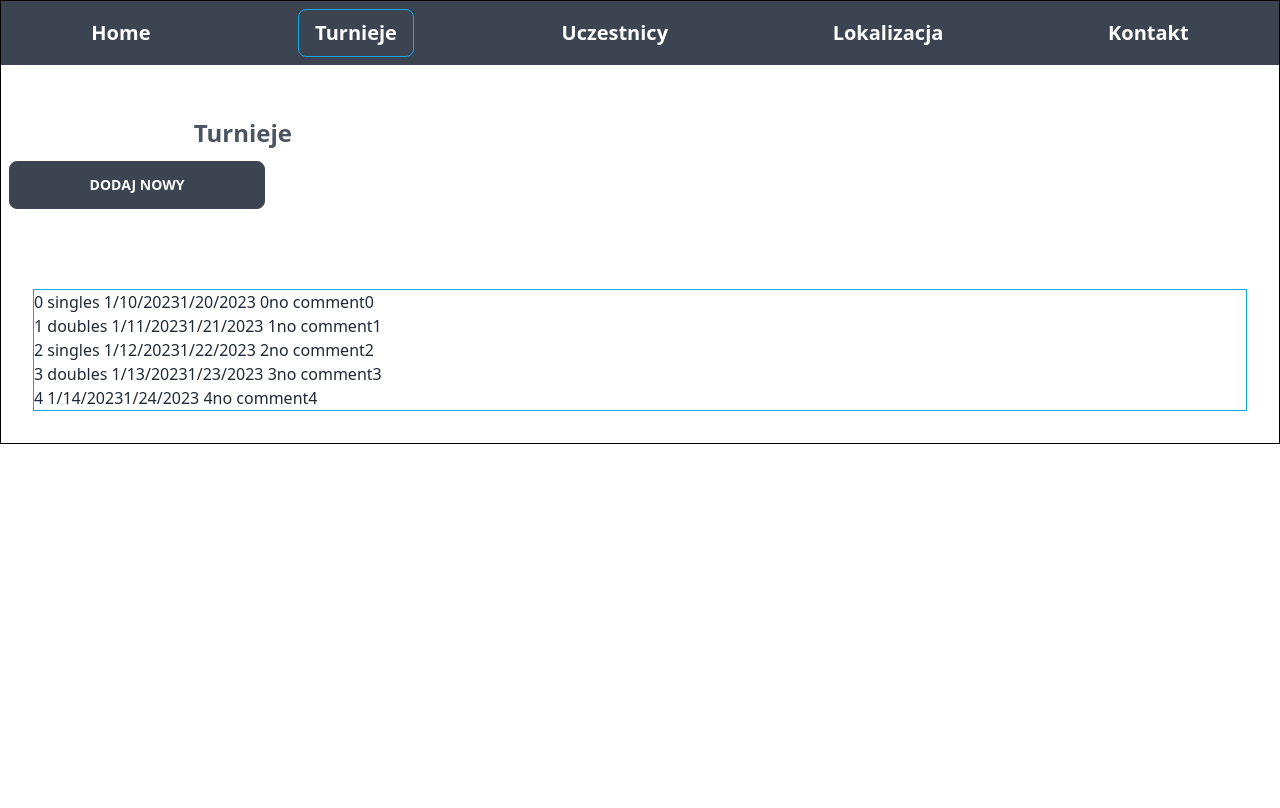
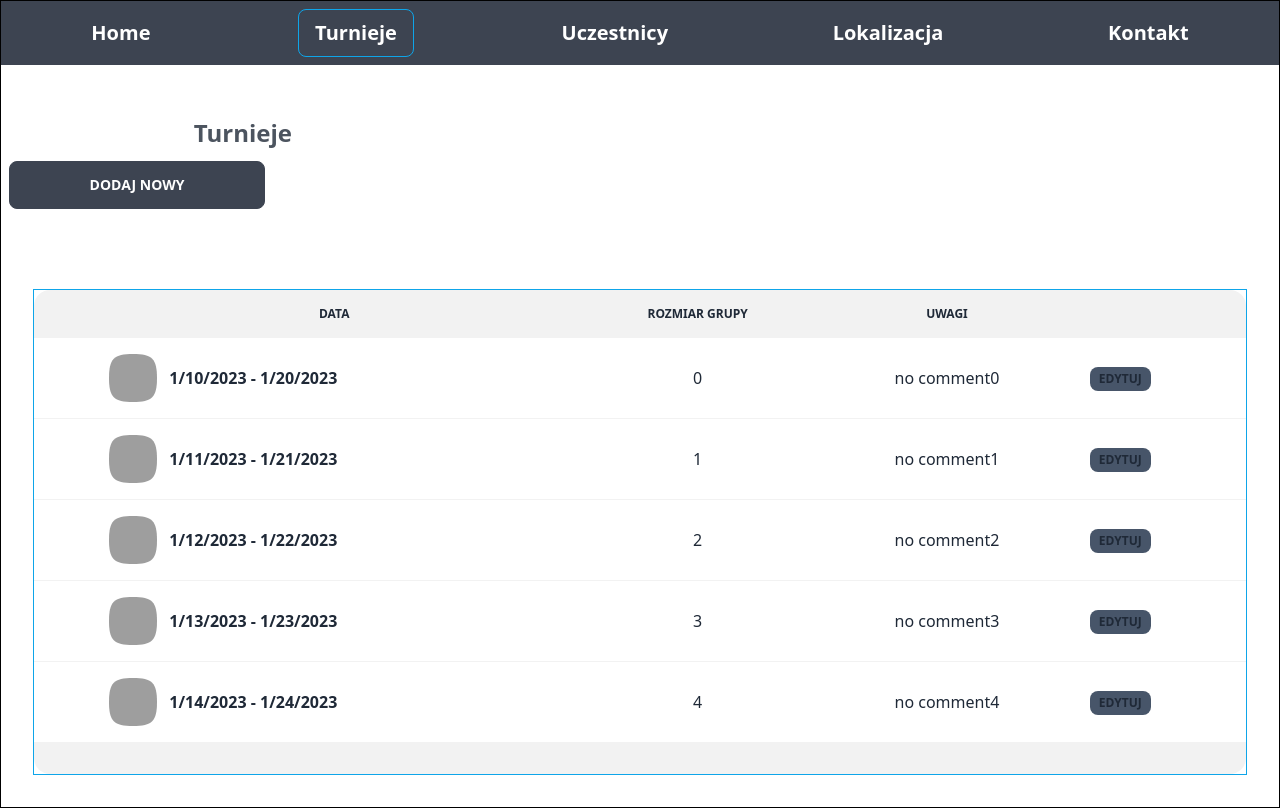
Before and after one commit to BartekNowicki/tournament-manager-fe, a React (Vite) app: page /tournaments in a window 1280 px wide. Built offline with nearby package versions, Linux system fonts and the light colour scheme; grey boxes are pictures that could not be loaded.

Commit message:
Improve tournamentList display

```diff
--- a/src/components/TournamentList.tsx
+++ b/src/components/TournamentList.tsx
@@ -1,8 +1,9 @@
+/* eslint-disable jsx-a11y/control-has-associated-label */
+/* eslint-disable react/button-has-type */
 /* eslint-disable react/function-component-definition */
 /* eslint-disable @typescript-eslint/no-empty-interface */
 import * as React from "react";
-import { useAppSelector } from "../storeContent/store";
-import Tournament from "./Tournament";
+import { useAppDispatch, useAppSelector } from "../storeContent/store";
 
 interface ITournamentListProps {}
 
@@ -10,20 +11,85 @@ const TournamentList: React.FunctionComponent<ITournamentListProps> = (
   props
 ) => {
   const tournaments = useAppSelector((state) => state.tournament.tournaments);
+  const dispatch = useAppDispatch();
+  const findById = (id: number) =>
+    tournaments.filter((tournament) => tournament.id === id)[0];
+
+  const handleClick = (e: React.ChangeEvent<HTMLInputElement>) => {
+    const key: number = +e.target.id;
+    const tournament = findById(key);
+    if (key !== -1) {
+      // dispatch(
+      //   checkPlayer({
+      //     id: player.id,
+      //     isChecked: opposite,
+      //   })
+      // );
+    }
+  };
 
   return (
     <div className="m-8 border border-sky-500">
-      {tournaments.map((tournament) => (
-        <Tournament
-          key={tournament.id}
-          id={tournament.id}
-          type={tournament.type}
-          startDate={tournament.startDate}
-          endDate={tournament.endDate}
-          groupSize={tournament.groupSize}
-          comment={tournament.comment}
-        />
-      ))}
+      <div className="overflow-x-auto w-full">
+        <table className="table w-full">
+          {/* head */}
+          <thead>
+            <tr>
+              <th>
+                <label />
+              </th>
+              <th className="text text-center">Data</th>
+              <th className="text text-center">Rozmiar grupy</th>
+              <th className="text text-center">Uwagi</th>
+              <th />
+            </tr>
+          </thead>
+          <tbody>
+            {/* rows */}
+            {tournaments.map((tournament) => (
+              <tr key={tournament.id}>
+                <th>
+                  <label />
+                </th>
+                <td>
+                  <div className="flex items-center space-x-3">
+                    <div className="avatar">
+                      <div className="mask mask-squircle w-12 h-12">
+                        <img
+                          src="https://img.icons8.com/fluency/96/null/user-male-circle.png"
+                          alt="Avatar"
+                        />
+                      </div>
+                    </div>
+                    <div>
+                      <div className="font-bold">
+                        {tournament.startDate} - {tournament.endDate}
+                      </div>
+                    </div>
+                  </div>
+                </td>
+                <td className="text text-center">{tournament.groupSize}</td>
+                <td className="text text-center">{tournament.comment}</td>
+                <th>
+                  <button className="btn btn-ghost btn-xs bg-slate-600">
+                    edytuj
+                  </button>
+                </th>
+              </tr>
+            ))}
+          </tbody>
+          {/* foot */}
+          <tfoot>
+            <tr>
+              <th />
+              <th />
+              <th />
+              <th />
+              <th />
+            </tr>
+          </tfoot>
+        </table>
+      </div>
     </div>
   );
 };
```
